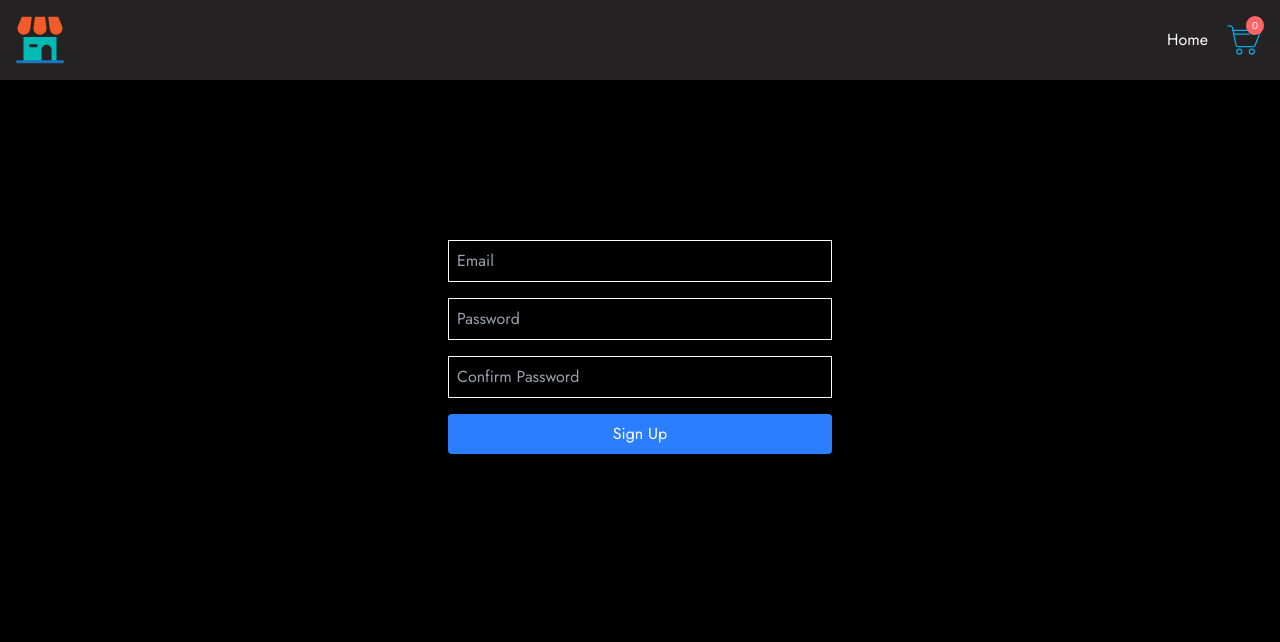
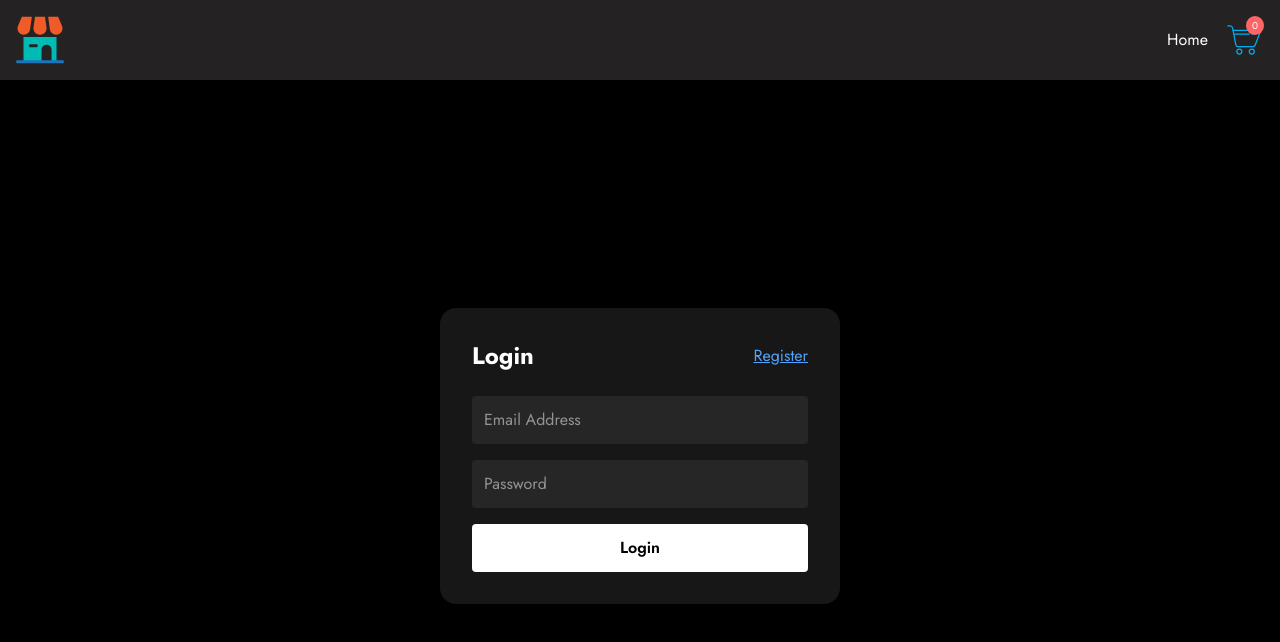
Before and after one commit to MAYOR-001-star/LH-REDUX, a React (Vite) app: page /auth in a window 1280 px wide. Shown: the top 642 px of the page. Built offline with nearby package versions, Linux system fonts and the light colour scheme.

Commit message:
done with authentication, only left with supabase now

```diff
--- a/src/auth/Authentication.jsx
+++ b/src/auth/Authentication.jsx
@@ -1,184 +1,132 @@
-// import React, { useState } from "react";
+import React, { useState } from "react";
+import { useForm } from "react-hook-form";
+import { zodResolver } from "@hookform/resolvers/zod";
+import { loginSchema, registerSchema } from "../utils/validator";
 
-// const AuthForm = () => {
-//   const [isLogin, setIsLogin] = useState(true);
+export default function Auth() {
+  const [isLogin, setIsLogin] = useState(true);
 
-//   const toggleForm = () => setIsLogin(!isLogin);
-
-//   const handleSubmit = (e) => {
-//     e.preventDefault();
-//     if (isLogin) {
-//       console.log("Login form submitted");
-//     } else {
-//       console.log("Signup form submitted");
-//     }
-//   };
-
-//   return (
-//     <div className="flex items-center justify-center min-h-screen bg-gray-900">
-//       <div className="bg-black text-white p-8 rounded-2xl shadow-lg w-full max-w-md">
-//         <h2 className="text-2xl font-bold text-center mb-6">
-//           {isLogin ? "Login" : "Sign Up"}
-//         </h2>
-
-//         <form onSubmit={handleSubmit} className="space-y-4">
-//           <div>
-//             <label className="block mb-1 text-sm">Email Address</label>
-//             <input
-//               type="email"
-//               placeholder="example@gmail.com"
-//               className="w-full px-4 py-2 rounded-lg bg-gray-800 text-white outline-none focus:ring-2 focus:ring-blue-500"
-//               required
-//             />
-//           </div>
-
-//           {!isLogin && (
-//             <div>
-//               <label className="block mb-1 text-sm">Full Name</label>
-//               <input
-//                 type="text"
-//                 placeholder="John Doe"
-//                 className="w-full px-4 py-2 rounded-lg bg-gray-800 text-white outline-none focus:ring-2 focus:ring-blue-500"
-//                 required
-//               />
-//             </div>
-//           )}
-
-//           <div>
-//             <label className="block mb-1 text-sm">Password</label>
-//             <input
-//               type="password"
-//               placeholder="••••••••"
-//               className="w-full px-4 py-2 rounded-lg bg-gray-800 text-white outline-none focus:ring-2 focus:ring-blue-500"
-//               required
-//             />
-//           </div>
-
-//           {!isLogin && (
-//             <div>
-//               <label className="block mb-1 text-sm">Confirm Password</label>
-//               <input
-//                 type="password"
-//                 placeholder="••••••••"
-//                 className="w-full px-4 py-2 rounded-lg bg-gray-800 text-white outline-none focus:ring-2 focus:ring-blue-500"
-//                 required
-//               />
-//             </div>
-//           )}
-
-//           <button
-//             type="submit"
-//             className="w-full py-2 rounded-lg bg-blue-600 hover:bg-blue-700 transition"
-//           >
-//             {isLogin ? "Login" : "Sign Up"}
-//           </button>
-//         </form>
-
-//         <p className="text-sm text-center mt-4">
-//           {isLogin ? "Don't have an account?" : "Already have an account?"}{" "}
-//           <button
-//             type="button"
-//             onClick={toggleForm}
-//             className="text-blue-400 hover:underline"
-//           >
-//             {isLogin ? "Sign Up" : "Login"}
-//           </button>
-//         </p>
-//       </div>
-//     </div>
-//   );
-// };
-
-// export default AuthForm;
-
-import React from "react";
-import { useForm } from "react-hook-form";
-import { z } from "zod";
-import { zodResolver } from "@hookform/resolvers/zod";
-
-export default function Authentication() {
-  const mySchema = z
-    .object({
-      email: z.string().email("Invalid email"),
-      password: z.string().min(6, "Password should be atleast 6 characters"),
-      confirmPassword: z
-        .string()
-        .min(6, "Confirm password must be at least 6 characters"),
-    })
-    .refine((data) => data.password === data.confirmPassword, {
-      path: ["confirmPassword"],
-      message: "Passwords do not match",
+  const form = useForm({
+    resolver: zodResolver(isLogin ? loginSchema : registerSchema),
   });
-
-  // console.log(mySchema.safeParse(user));
 
   const {
     register,
     handleSubmit,
-    watch,
     formState: { errors },
-  } = useForm({
-    resolver: zodResolver(mySchema),
-  });
+  } = form;
 
   const onSubmit = (data) => {
-    console.log("Form Data:", data);
+    console.log(isLogin ? "Login Data:" : "Register Data:", data);
   };
 
-  const password = watch("password");
+  return (
+    <div className="flex items-center justify-center min-h-screen bg-black text-white pt-[7rem]">
+      <div className="bg-neutral-900 p-8 rounded-2xl shadow-lg w-[400px] relative">
+        <div className="flex justify-between items-center mb-6">
+          <h2 className="text-2xl font-bold">
+            {isLogin ? "Login" : "Register"}
+          </h2>
+          <button
+            onClick={() => setIsLogin(!isLogin)}
+            className="text-blue-400 underline"
+          >
+            {isLogin ? "Register" : "Login"}
+          </button>
+        </div>
 
-  return (
-    <form
-      onSubmit={handleSubmit(onSubmit)}
-      className="flex flex-col gap-4 max-w-sm mx-auto text-white pt-[15rem]"
-    >
+        {isLogin ? (
+          <form onSubmit={handleSubmit(onSubmit)} className="space-y-4">
             <div>
               <input
                 type="email"
-          placeholder="Email"
-          {...register("email", { required: "Email is required" })}
-          className="border p-2 w-full bg-transparent text-white placeholder-gray-400"
+                placeholder="Email Address"
+                {...register("email")}
+                className="w-full p-3 rounded bg-neutral-800 outline-none"
               />
               {errors.email && (
-          <p className="text-red-400 text-sm">{errors.email.message}</p>
+                <p className="text-red-500 text-sm">{errors.email.message}</p>
               )}
             </div>
-
             <div>
               <input
                 type="password"
                 placeholder="Password"
-          {...register("password", {
-            required: "Password is required",
-            minLength: { value: 6, message: "Min length is 6" },
-          })}
-          className="border p-2 w-full bg-transparent text-white placeholder-gray-400"
+                {...register("password")}
+                className="w-full p-3 rounded bg-neutral-800 outline-none"
               />
               {errors.password && (
-          <p className="text-red-400 text-sm">{errors.password.message}</p>
+                <p className="text-red-500 text-sm">
+                  {errors.password.message}
+                </p>
               )}
             </div>
-
+            <button
+              type="submit"
+              className="w-full bg-white text-black font-semibold p-3 rounded hover:bg-gray-200"
+            >
+              Login
+            </button>
+          </form>
+        ) : (
+          <form onSubmit={handleSubmit(onSubmit)} className="space-y-4">
+            <div>
+              <input
+                type="text"
+                placeholder="Full Name"
+                {...register("name")}
+                className="w-full p-3 rounded bg-neutral-800 outline-none"
+              />
+              {errors.name && (
+                <p className="text-red-500 text-sm">{errors.name.message}</p>
+              )}
+            </div>
+            <div>
+              <input
+                type="email"
+                placeholder="Email Address"
+                {...register("email")}
+                className="w-full p-3 rounded bg-neutral-800 outline-none"
+              />
+              {errors.email && (
+                <p className="text-red-500 text-sm">{errors.email.message}</p>
+              )}
+            </div>
+            <div>
+              <input
+                type="password"
+                placeholder="Password"
+                {...register("password")}
+                className="w-full p-3 rounded bg-neutral-800 outline-none"
+              />
+              {errors.password && (
+                <p className="text-red-500 text-sm">
+                  {errors.password.message}
+                </p>
+              )}
+            </div>
             <div>
               <input
                 type="password"
                 placeholder="Confirm Password"
-          {...register("confirmPassword", {
-            required: "Confirm your password",
-            validate: (value) => value === password || "Passwords do not match",
-          })}
-          className="border p-2 w-full bg-transparent text-white placeholder-gray-400"
+                {...register("confirmPassword")}
+                className="w-full p-3 rounded bg-neutral-800 outline-none"
               />
               {errors.confirmPassword && (
-          <p className="text-red-400 text-sm">
+                <p className="text-red-500 text-sm">
                   {errors.confirmPassword.message}
                 </p>
               )}
             </div>
-
-      <button type="submit" className="bg-blue-500 text-white p-2 rounded">
-        Sign Up
+            <button
+              type="submit"
+              className="w-full bg-white text-black font-semibold p-3 rounded hover:bg-gray-200"
+            >
+              Register
             </button>
           </form>
+        )}
+      </div>
+    </div>
   );
 }
--- a/src/utils/validator.jsx
+++ b/src/utils/validator.jsx
@@ -0,0 +1,16 @@
+import { z } from "zod";
+
+export const loginSchema = z.object({
+  email: z.string().email("Invalid email address"),
+  password: z.string().min(6, "Password must be at least 6 characters"),
+});
+
+export const registerSchema = z.object({
+  name: z.string().min(2, "Name is required"),
+  email: z.string().email("Invalid email address"),
+  password: z.string().min(6, "Password must be at least 6 characters"),
+  confirmPassword: z.string(),
+}).refine((data) => data.password === data.confirmPassword, {
+  message: "Passwords do not match",
+  path: ["confirmPassword"],
+});
```
Lines whose indentation alone changed are shown as unchanged.
